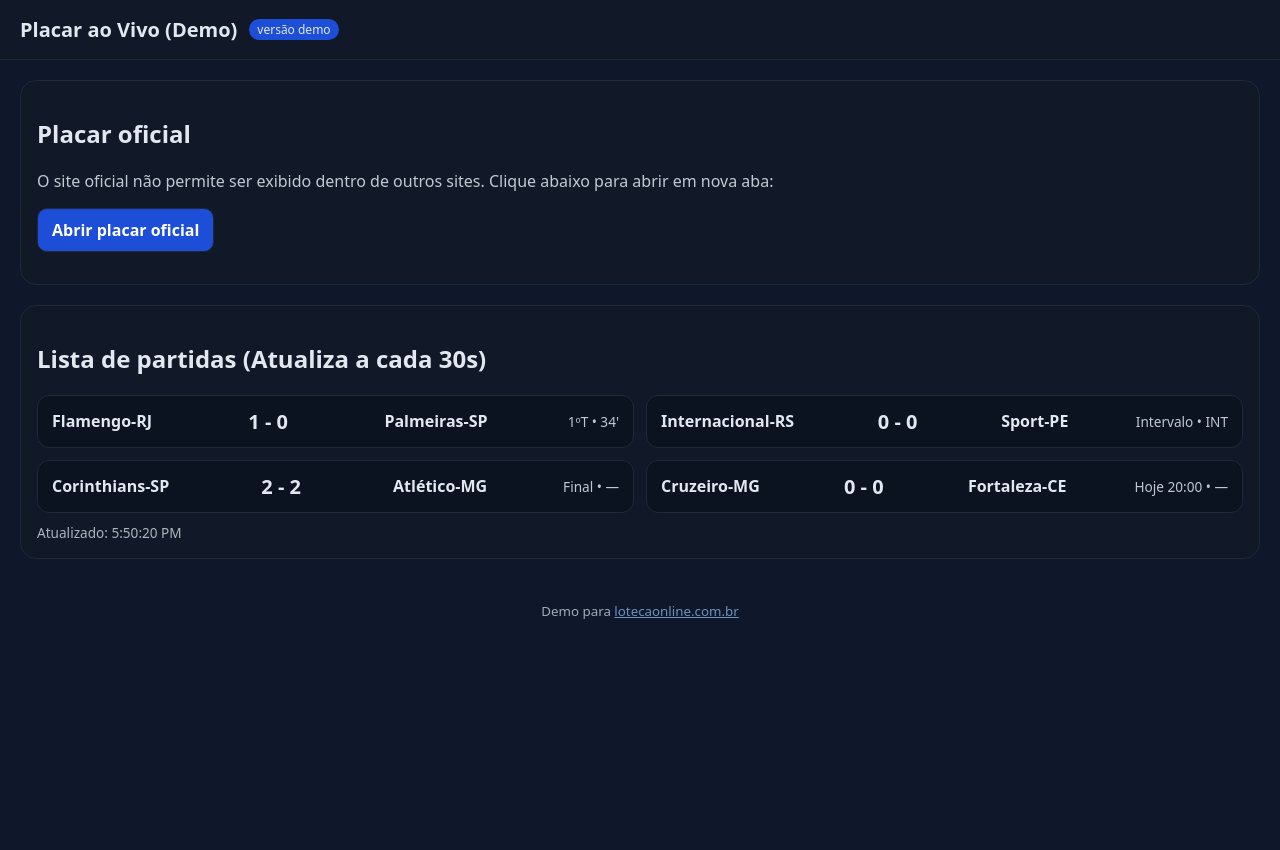
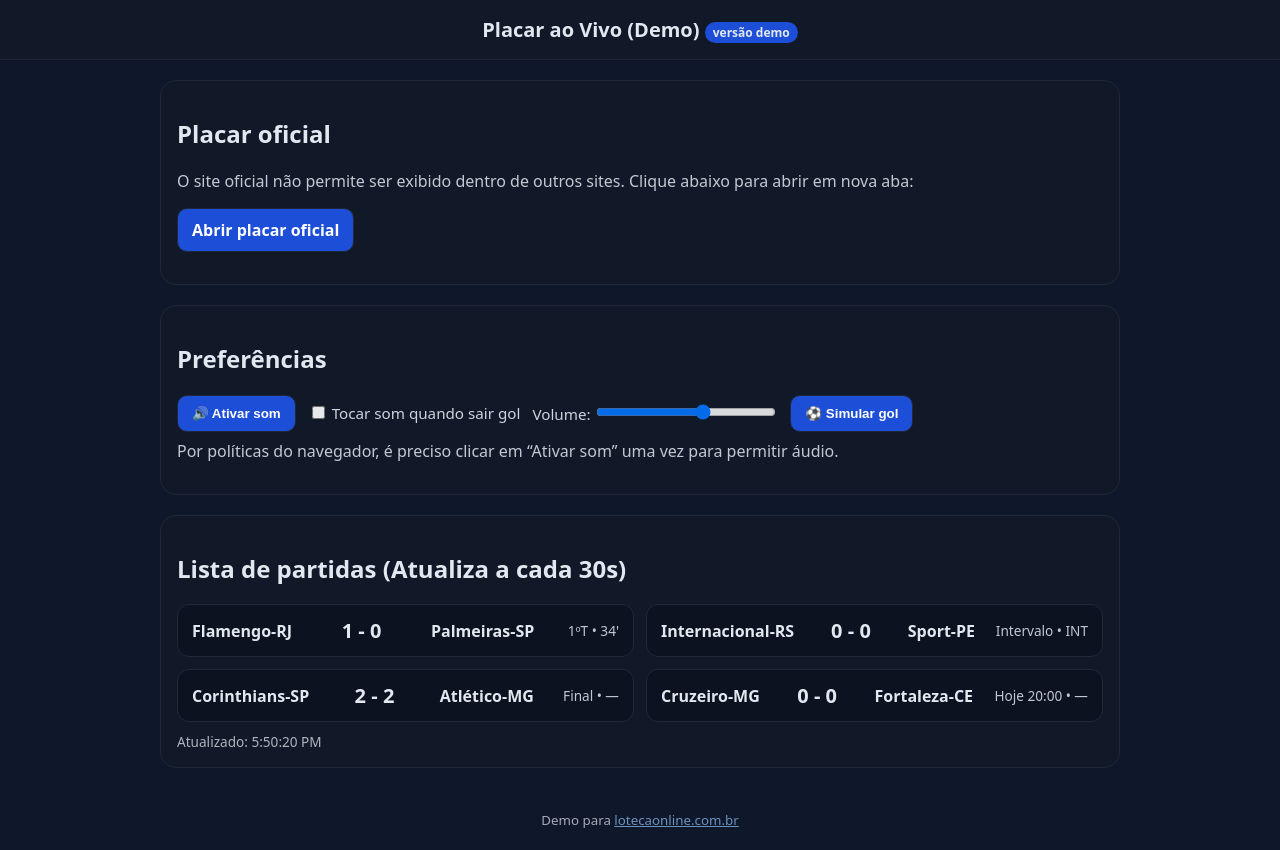
Before and after one commit to zepoliccici28/demo-placar-loteca, a plain HTML site: page index.html in a window 1280 px wide. Before the commit the page ends 800 px from the top, so only its background shows below. Drawn offline with Linux system fonts and the light colour scheme.

Commit message:
Enhance HTML structure and add sound features
Updated the description meta tag and improved layout with new container class. Added sound preferences and goal simulation functionality.

```diff
--- a/index.html
+++ b/index.html
@@ -4,7 +4,7 @@
   <meta charset="utf-8" />
   <meta name="viewport" content="width=device-width,initial-scale=1" />
   <title>Demo Placar ao Vivo — LOTECA</title>
-  <meta name="description" content="Demo de placar ao vivo para lotecaonline.com.br com atualização automática.">
+  <meta name="description" content="Demo de placar ao vivo para lotecaonline.com.br com atualização automática e som de gol.">
   <style>
     :root { font-family: system-ui, Roboto, Arial, sans-serif; }
     body { margin: 0; background: #0f172a; color: #e2e8f0; }
@@ -14,15 +14,21 @@
     h1 { margin:0; font-size:1.25rem; }
     .badge { background:#1d4ed8; padding:2px 8px; border-radius:999px; font-size:.75rem; }
 
+    .container{max-width:1000px;margin:0 auto;padding:0 16px}
+
     .card { margin:20px; padding:16px; background:#111827; border:1px solid #1f2937; border-radius:16px; }
     .note { opacity:.85; margin:.5rem 0 1rem; }
 
     .btn {
       display:inline-block; padding:10px 14px; border-radius:10px;
       border:1px solid #1f2937; background:#1d4ed8; color:#fff;
-      text-decoration:none; font-weight:600;
+      text-decoration:none; font-weight:600; cursor:pointer;
     }
     .btn:hover { filter:brightness(1.05); }
+
+    .row { display:flex; gap:12px; flex-wrap:wrap; align-items:center; }
+    .label { font-size:.95rem; opacity:.9; }
+    input[type="range"] { width:180px; }
 
     .matches { list-style:none; padding:0; margin:0; display:grid; gap:12px; }
     .match { display:flex; justify-content:space-between; align-items:center; gap:10px;
@@ -41,11 +47,13 @@
 </head>
 <body>
   <header class="topbar">
-    <h1>Placar ao Vivo (Demo)</h1>
-    <span class="badge">versão demo</span>
+    <div class="container">
+      <h1>Placar ao Vivo (Demo) <span class="badge">versão demo</span></h1>
+    </div>
   </header>
 
-  <!-- Sem iframe: cartão limpo com CTA para abrir o site oficial -->
+  <div class="container">
+    <!-- CTA para abrir o site oficial -->
     <section class="card">
       <h2>Placar oficial</h2>
       <p class="note">
@@ -58,7 +66,19 @@
       </p>
     </section>
 
-  <!-- Lista que será atualizada pelo JS (mock ou API) -->
+    <!-- Preferências: som e volume -->
+    <section class="card">
+      <h2>Preferências</h2>
+      <div class="row">
+        <button id="enable-sound" class="btn">🔊 Ativar som</button>
+        <label class="label"><input type="checkbox" id="sound-enabled" /> Tocar som quando sair gol</label>
+        <label class="label">Volume: <input type="range" id="volume" min="0" max="100" value="60" /></label>
+        <button id="simulate-goal" class="btn">⚽ Simular gol</button>
+      </div>
+      <p class="note">Por políticas do navegador, é preciso clicar em “Ativar som” uma vez para permitir áudio.</p>
+    </section>
+
+    <!-- Lista de partidas -->
     <section class="card">
       <h2>Lista de partidas (Atualiza a cada 30s)</h2>
       <ul id="matches" class="matches"></ul>
@@ -68,26 +88,62 @@
     <footer class="footer">
       <small>Demo para <a href="https://www.lotecaonline.com.br/" target="_blank" rel="noreferrer">lotecaonline.com.br</a></small>
     </footer>
+  </div>
 
   <script>
     // ===== CONFIG =====
-    // Quando tiver um endpoint (Cloudflare Worker/API), defina USE_WORKER = true
-    // e coloque a URL no WORKER_URL.
-    const USE_WORKER = false;
-    const WORKER_URL = "https://SEU-WORKER.cloudflare.workers.dev/placar"; // ajuste quando for usar API
+    const USE_WORKER = false; // quando tiver um endpoint real, mude para true
+    const WORKER_URL = "https://SEU-WORKER.cloudflare.workers.dev/placar"; // ajuste quando usar API
     const REFRESH_MS = 30_000;
 
     // ===== MOCK (para demo imediata) =====
-    const mock = [
+    let mock = [
       { home:"Flamengo-RJ", away:"Palmeiras-SP", scoreHome:1, scoreAway:0, minute:"34'", status:"1ºT" },
-      { home:"Internacional-RS", away:"Sport-PE", scoreHome:0, scoreAway:0, minute:"INT", status:"Intervalo" },
-      { home:"Corinthians-SP", away:"Atlético-MG", scoreHome:2, scoreAway:2, minute:"—", status:"Final" },
-      { home:"Cruzeiro-MG", away:"Fortaleza-CE", scoreHome:0, scoreAway:0, minute:"—", status:"Hoje 20:00" }
+      { home:"Internacional-RS", away:"Sport-PE",   scoreHome:0, scoreAway:0, minute:"INT", status:"Intervalo" },
+      { home:"Corinthians-SP",   away:"Atlético-MG", scoreHome:2, scoreAway:2, minute:"—",  status:"Final" },
+      { home:"Cruzeiro-MG",      away:"Fortaleza-CE", scoreHome:0, scoreAway:0, minute:"—", status:"Hoje 20:00" }
     ];
 
     const elList = document.getElementById("matches");
     const elLast = document.getElementById("last-update");
+    const elEnableSound = document.getElementById("enable-sound");
+    const elToggleSound = document.getElementById("sound-enabled");
+    const elVolume = document.getElementById("volume");
+    const elSimulate = document.getElementById("simulate-goal");
 
+    // ===== ÁUDIO =====
+    let audioCtx = null;
+    let isSoundEnabled = false;
+    let volume = 0.6;
+
+    elEnableSound.addEventListener("click", async () => {
+      if (!audioCtx) audioCtx = new (window.AudioContext || window.webkitAudioContext)();
+      try { await audioCtx.resume(); } catch {}
+      elEnableSound.textContent = "Som habilitado ✅";
+    });
+    elToggleSound.addEventListener("change", e => { isSoundEnabled = e.target.checked; });
+    elVolume.addEventListener("input", e => { volume = Number(e.target.value)/100; });
+
+    function playGoalSound(){
+      if (!audioCtx || !isSoundEnabled) return;
+      const now = audioCtx.currentTime;
+      const master = audioCtx.createGain();
+      master.gain.value = volume;
+      master.connect(audioCtx.destination);
+
+      // "chime" curto em duas notas
+      const o1 = audioCtx.createOscillator();
+      const o2 = audioCtx.createOscillator();
+      o1.type = "square";  o2.type = "sawtooth";
+      o1.frequency.setValueAtTime(880, now);     // A5
+      o2.frequency.setValueAtTime(1320, now);    // E6
+
+      o1.connect(master); o2.connect(master);
+      o1.start(now); o2.start(now);
+      o1.stop(now + 0.25); o2.stop(now + 0.25);
+    }
+
+    // ===== RENDER =====
     function render(matches){
       elList.innerHTML = "";
       matches.forEach(m=>{
@@ -104,20 +160,58 @@
       elLast.textContent = "Atualizado: " + new Date().toLocaleTimeString();
     }
 
+    // ===== DETECÇÃO DE GOLS =====
+    // Guarda a soma de gols anterior para cada partida
+    const previousScores = new Map(); // key "home|away" -> totalGols
+
+    function detectGoals(matches){
+      let goalHappened = false;
+      matches.forEach(m=>{
+        const key = `${m.home}|${m.away}`;
+        const total = Number(m.scoreHome||0) + Number(m.scoreAway||0);
+        const prev = previousScores.get(key);
+        if (prev !== undefined && total > prev) goalHappened = true;
+        previousScores.set(key, total);
+      });
+      if (goalHappened) playGoalSound();
+    }
+
+    // ===== CARREGAMENTO =====
+    function setLoading(){ elList.innerHTML = "<li class='match'>Carregando…</li>"; }
+    function setError(){ elList.innerHTML = "<li class='match'>Não foi possível atualizar agora. Tentando novamente…</li>"; }
+
     async function load(){
       try{
+        setLoading();
         if (USE_WORKER) {
           const res = await fetch(WORKER_URL, { cache:"no-store" });
+          if (!res.ok) throw new Error("HTTP " + res.status);
           const data = await res.json(); // esperado: [{home, away, scoreHome, scoreAway, minute, status}]
-          render(data);
+          detectGoals(data);
+          render(Array.isArray(data) && data.length ? data : mock);
         } else {
+          // Demo com mock
+          detectGoals(mock);
           render(mock);
         }
       } catch(e){
         console.error(e);
+        setError();
         render(mock);
       }
     }
+
+    // Botão "Simular gol" para demonstração
+    elSimulate.addEventListener("click", () => {
+      // escolhe uma partida aleatória e incrementa um gol
+      const i = Math.floor(Math.random() * mock.length);
+      if (Math.random() < 0.5) mock[i].scoreHome++; else mock[i].scoreAway++;
+      mock[i].status = "2ºT";
+      mock[i].minute = String( Math.min(90, (Number(mock[i].minute)||0) + 1) ) + "'";
+      // Força detecção e renderização
+      detectGoals(mock);
+      render(mock);
+    });
 
     load();
     setInterval(load, REFRESH_MS);
```
Lines whose indentation alone changed are shown as unchanged.
